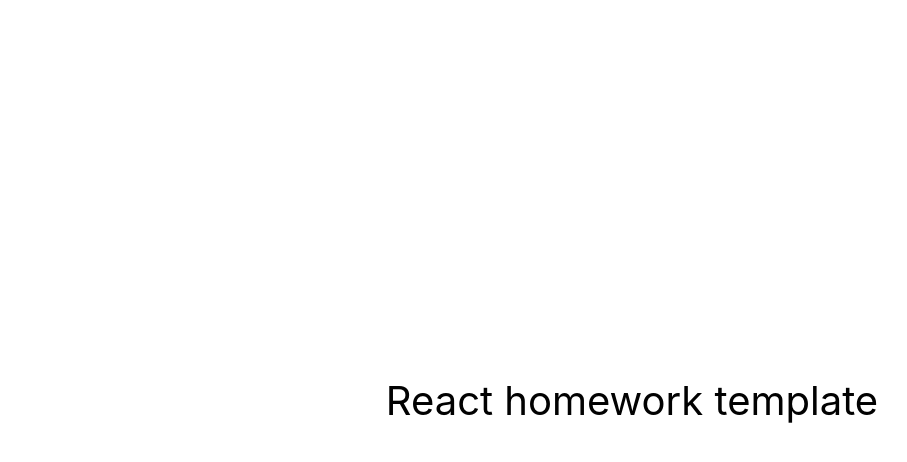
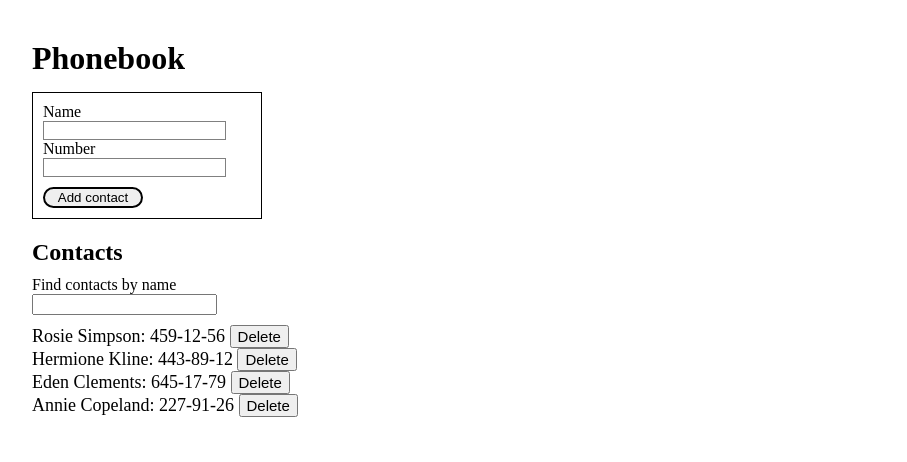
Before and after one commit to onluwin/goit-react-hw-06-phonebook, a React (Create React App) app: page / in a window 1280 px wide. Shown: the top 462 px of the page, without its empty margins (8-915 px from the left). Built offline with nearby package versions, Linux system fonts and the light colour scheme.

Commit message:
add gh pages

```diff
--- a/src/components/App.jsx
+++ b/src/components/App.jsx
@@ -1,16 +1,5 @@
+import { Phonebook } from './Phonebook';
+
 export const App = () => {
-  return (
-    <div
-      style={{
-        height: '100vh',
-        display: 'flex',
-        justifyContent: 'center',
-        alignItems: 'center',
-        fontSize: 40,
-        color: '#010101'
-      }}
-    >
-      React homework template
-    </div>
-  );
+  return <Phonebook />;
 };
--- /dev/null
+++ b/src/components/Phonebook/ContactForm.jsx
@@ -0,0 +1,40 @@
+import { Formik, Form } from 'formik';
+
+import { SubmitButton } from './SubmitButton';
+
+import { InputName, InputTel } from './Phonebook.styled';
+
+export const ContactForm = ({ onSubmit }) => {
+  const initialValues = { name: '', number: '' };
+  return (
+    <Formik initialValues={initialValues} onSubmit={onSubmit}>
+      <Form
+        style={{
+          width: 230,
+          marginBottom: 20,
+          border: '1px solid black',
+          padding: 10,
+        }}
+        autoComplete="off"
+      >
+        <p>Name</p>
+        <InputName
+          type="text"
+          name="name"
+          pattern="^[a-zA-Zа-яА-Я]+(([' -][a-zA-Zа-яА-Я ])?[a-zA-Zа-яА-Я]*)*$"
+          title="Name may contain only letters, apostrophe, dash and spaces. For example Adrian, Jacob Mercer, Charles de Batz de Castelmore d'Artagnan"
+          required
+        />
+        <p>Number</p>
+        <InputTel
+          type="tel"
+          name="number"
+          pattern="\+?\d{1,4}?[-.\s]?\(?\d{1,3}?\)?[-.\s]?\d{1,4}[-.\s]?\d{1,4}[-.\s]?\d{1,9}"
+          title="Phone number must be digits and can contain spaces, dashes, parentheses and can start with +"
+          required
+        />
+        <SubmitButton />
+      </Form>
+    </Formik>
+  );
+};
--- /dev/null
+++ b/src/components/Phonebook/ContactList.jsx
@@ -0,0 +1,26 @@
+import { nanoid } from 'nanoid/non-secure';
+
+import { List } from './Phonebook.styled';
+import { ContactItem } from './Phonebook.styled';
+
+export const ContactList = ({ contacts, onDelete }) => {
+  return (
+    <List>
+      {contacts.map(item => {
+        item.id = nanoid();
+        return (
+          <ContactItem key={item.id}>
+            {item.name}: {item.number} {''}
+            <button
+              onClick={() => onDelete(item.id)}
+              type="button"
+              style={{ fontSize: 15 }}
+            >
+              Delete
+            </button>
+          </ContactItem>
+        );
+      })}
+    </List>
+  );
+};
--- /dev/null
+++ b/src/components/Phonebook/Filter.jsx
@@ -0,0 +1,8 @@
+export const Filter = ({ onInput }) => {
+  return (
+    <>
+      <p>Find contacts by name</p>
+      <input style={{ marginBottom: 10 }} onChange={onInput} />
+    </>
+  );
+};
--- /dev/null
+++ b/src/components/Phonebook/Phonebook.jsx
@@ -0,0 +1,66 @@
+import { useState, useEffect, useMemo } from 'react';
+import { ContactForm } from './ContactForm';
+import { Filter } from './Filter';
+import { ContactList } from './ContactList';
+
+import { Wrapper } from './Phonebook.styled';
+import { Title } from './Phonebook.styled';
+import { getContacts } from 'utils/getContacts';
+
+const lSKey = 'contacts-data-key';
+export const Phonebook = () => {
+  const [contacts, setContacts] = useState(() => getContacts(lSKey));
+
+  const [filter, setFilter] = useState('');
+
+  useEffect(() => {
+    localStorage.setItem(lSKey, JSON.stringify(contacts));
+  }, [contacts]);
+
+  let filteredContacts = useMemo(() => {
+    return contacts.filter(item =>
+      item.name.toLowerCase().includes(filter.toLowerCase())
+    );
+  }, [contacts, filter]);
+
+  const onSubmit = (values, { resetForm }) => {
+    const inContacts = contacts.some(
+      item =>
+        item.number === values.number || item.name.toLowerCase() === values.name
+    );
+
+    if (inContacts) {
+      return alert('Type another name or number');
+    }
+    setContacts(prevState => {
+      return [...prevState.map(item => item), values];
+    });
+
+    resetForm();
+  };
+  const onInput = e => {
+    const input = e.currentTarget.value;
+    setFilter(input);
+  };
+  const onDelete = id => {
+    setContacts(prevState => {
+      const filteredContacts = prevState.filter(contact => contact.id !== id);
+      return filteredContacts;
+    });
+  };
+
+  return (
+    <Wrapper>
+      <Title>Phonebook</Title>
+      <ContactForm onSubmit={onSubmit} />
+
+      {contacts.length !== 0 && (
+        <>
+          <h2 style={{ marginBottom: 10 }}>Contacts</h2>
+          <Filter onInput={onInput} />
+          <ContactList contacts={filteredContacts} onDelete={onDelete} />
+        </>
+      )}
+    </Wrapper>
+  );
+};
--- /dev/null
+++ b/src/components/Phonebook/Phonebook.styled.js
@@ -0,0 +1,29 @@
+import styled from "@emotion/styled"
+
+import { Field } from 'formik';
+
+export const Wrapper = styled.div`
+padding: 40px;`
+
+export const FormStyled = styled.form`
+width: 200px;`
+
+export const Title = styled.h1`
+margin-bottom: 15px;`
+
+export const InputName = styled(Field)`
+border: 1px solid gray;`
+
+export const InputTel = styled(Field)`
+border: 1px solid gray;
+margin-bottom: 10px;`
+
+export const SubmitBtn = styled.button`
+width: 100px;
+border-radius:50px;
+border: 2px solid black`
+
+export const List = styled.ul``
+
+export const ContactItem = styled.li`
+font-size:18px`
--- /dev/null
+++ b/src/components/Phonebook/SubmitButton.jsx
@@ -0,0 +1,5 @@
+import { SubmitBtn } from './Phonebook.styled';
+
+export const SubmitButton = () => {
+  return <SubmitBtn type="submit">Add contact</SubmitBtn>;
+};
--- /dev/null
+++ b/src/components/Phonebook/index.js
@@ -0,0 +1 @@
+export * from './Phonebook'
--- a/src/index.css
+++ b/src/index.css
@@ -1,15 +1,40 @@
-@import-normalize; /* bring in normalize.css styles */
+@import-normalize;
 
 body {
+  padding: 0;
   margin: 0;
-  font-family: -apple-system, BlinkMacSystemFont, 'Segoe UI', 'Roboto', 'Oxygen',
-    'Ubuntu', 'Cantarell', 'Fira Sans', 'Droid Sans', 'Helvetica Neue',
-    sans-serif;
-  -webkit-font-smoothing: antialiased;
-  -moz-osx-font-smoothing: grayscale;
+}
+* {
+  box-sizing: border-box;
 }
 
-code {
-  font-family: source-code-pro, Menlo, Monaco, Consolas, 'Courier New',
-    monospace;
+h1,
+h2,
+h3,
+h4,
+h5,
+h6,
+a,
+p {
+  margin: 0;
+  padding: 0;
+  border: 0;
 }
+
+button {
+  cursor: pointer;
+}
+
+ol,
+ul {
+  list-style: none;
+  padding-inline-start: 0px;
+  margin: 0;
+  padding: 0;
+}
+
+img {
+  display: block;
+  width: 100%;
+  height: auto;
+}
--- /dev/null
+++ b/src/utils/getContacts.js
@@ -0,0 +1,12 @@
+export const getContacts = lsKey => {
+  const contacts = localStorage.getItem(lsKey);
+  if (contacts !== null) {
+    return JSON.parse(contacts);
+  }
+  return [
+    { id: 'id-1', name: 'Rosie Simpson', number: '459-12-56' },
+    { id: 'id-2', name: 'Hermione Kline', number: '443-89-12' },
+    { id: 'id-3', name: 'Eden Clements', number: '645-17-79' },
+    { id: 'id-4', name: 'Annie Copeland', number: '227-91-26' },
+  ];
+};
--- a/uk_translation.yml
+++ /dev/null
@@ -1,3 +0,0 @@
-files:
-  - source: /react-homework-template/blob/main/README.md
-    translation: react-homework-template/%two_letters_code%/%original_file_name%
```
Also changed, not shown: package.json (+7 -1 lines), 2 other files (tests, documents, lock files or other folders).
